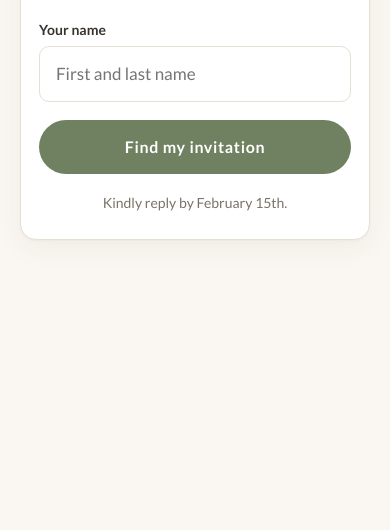
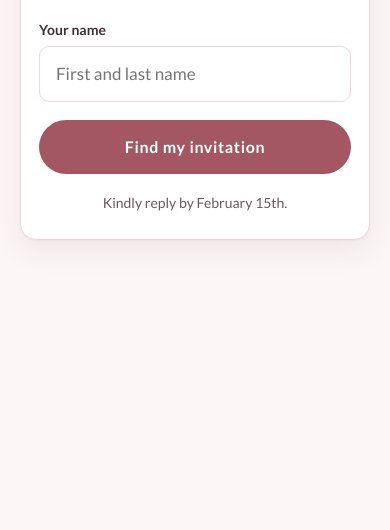
Before and after one commit to joshlamontdavis-a11y/wedding-website, a plain HTML site: page rsvp-form.html in a window 390 px wide. Shown: the part 314-844 px from the top of the page. Drawn offline with nearby package versions, Linux system fonts and the light colour scheme; no server answers.

Commit message:
Give the RSVP form a pink theme
Switch rsvp-form.html from the sage green placeholder colors to the
site's blush and rose pink palette from styles.css: blush page
background, rose pink buttons and "Will attend" pills, light pink
highlights, and a soft pink "Can't attend" state. Also sets the
mobile browser bar color to match.

Co-Authored-By: Claude Opus 5.5 <noreply@anthropic.com>
Claude-Session: https://claude.ai/code/session_01EsVpM1WhzCGnVtjsxxfitU

```diff
--- a/rsvp-form.html
+++ b/rsvp-form.html
@@ -3,6 +3,7 @@
 <head>
 <meta charset="utf-8">
 <meta name="viewport" content="width=device-width, initial-scale=1">
+<meta name="theme-color" content="#fdf6f6">
 <title>RSVP</title>
 <link rel="preconnect" href="https://fonts.googleapis.com">
 <link rel="preconnect" href="https://fonts.gstatic.com" crossorigin>
@@ -10,16 +11,18 @@
 <style>
   /* Colors and fonts. Change these to match the rest of the site. */
   :root {
-    --rsvp-bg: #faf7f2;
+    /* Pink theme, matched to the wedding site's colors in styles.css */
+    --rsvp-bg: #fdf6f6;           /* blush white page background */
     --rsvp-card: #ffffff;
-    --rsvp-ink: #38332e;
-    --rsvp-muted: #7b7268;
-    --rsvp-line: #e6dfd4;
-    --rsvp-accent: #6f8160;
-    --rsvp-accent-dark: #58694b;
-    --rsvp-accent-soft: #eef1ea;
-    --rsvp-decline: #ece6de;
-    --rsvp-error: #a3483a;
+    --rsvp-ink: #3e3235;
+    --rsvp-muted: #6c5a5e;
+    --rsvp-line: #efd6d8;
+    --rsvp-accent: #a35763;       /* rose pink: buttons and "Will attend" */
+    --rsvp-accent-dark: #87404d;
+    --rsvp-accent-soft: #f8e3e6;  /* light pink highlights */
+    --rsvp-decline: #f3e7e8;      /* "Can't attend" when picked */
+    --rsvp-decline-line: #dcc3c6;
+    --rsvp-error: #b03a3a;
     --rsvp-serif: "Cormorant Garamond", Georgia, "Times New Roman", serif;
     --rsvp-sans: "Lato", system-ui, -apple-system, "Segoe UI", Roboto, sans-serif;
   }
@@ -48,7 +51,7 @@
     border: 1px solid var(--rsvp-line);
     border-radius: 16px;
     padding: 32px 28px;
-    box-shadow: 0 1px 2px rgba(56, 51, 46, .04), 0 8px 28px rgba(56, 51, 46, .05);
+    box-shadow: 0 1px 2px rgba(62, 50, 53, .04), 0 10px 30px rgba(62, 50, 53, .08);
   }
   .rsvp-step { animation: rsvp-in .35s ease both; }
   @keyframes rsvp-in { from { opacity: 0; transform: translateY(6px); } to { opacity: 1; transform: none; } }
@@ -172,7 +175,7 @@
   .rsvp-choice:hover span { border-color: var(--rsvp-accent); }
   .rsvp-choice input:focus-visible + span { outline: 3px solid var(--rsvp-accent-soft); outline-offset: 2px; }
   .rsvp-choice.yes input:checked + span { background: var(--rsvp-accent); border-color: var(--rsvp-accent); color: #fff; }
-  .rsvp-choice.no input:checked + span { background: var(--rsvp-decline); border-color: #cfc5b8; color: var(--rsvp-ink); }
+  .rsvp-choice.no input:checked + span { background: var(--rsvp-decline); border-color: var(--rsvp-decline-line); color: var(--rsvp-ink); }
   .rsvp-guest.rsvp-missing .rsvp-choice span { border-color: var(--rsvp-error); }
   .rsvp-guest.rsvp-missing .rsvp-guest-name::after { content: "Please choose one"; display: block; font-weight: 400; font-size: 13px; color: var(--rsvp-error); }
 
```
